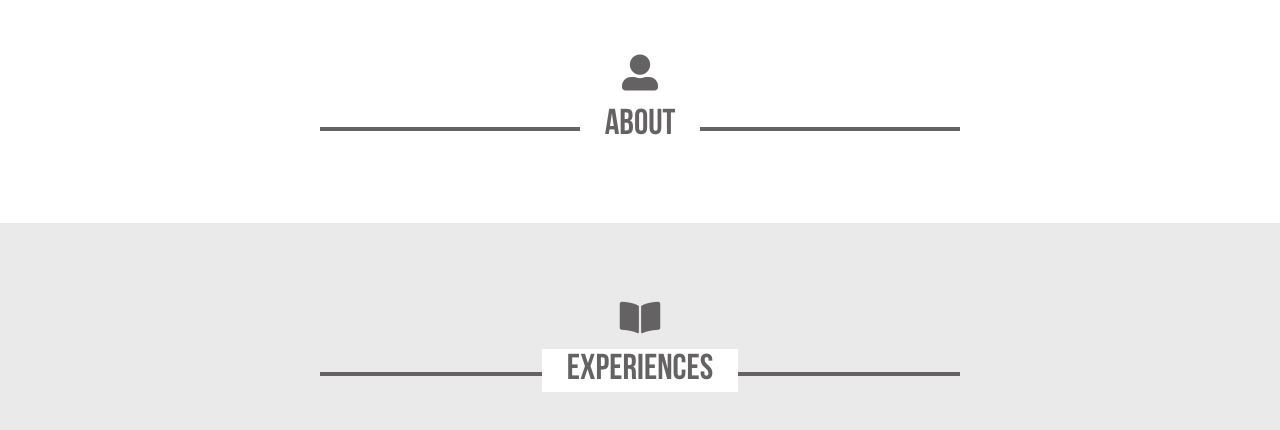
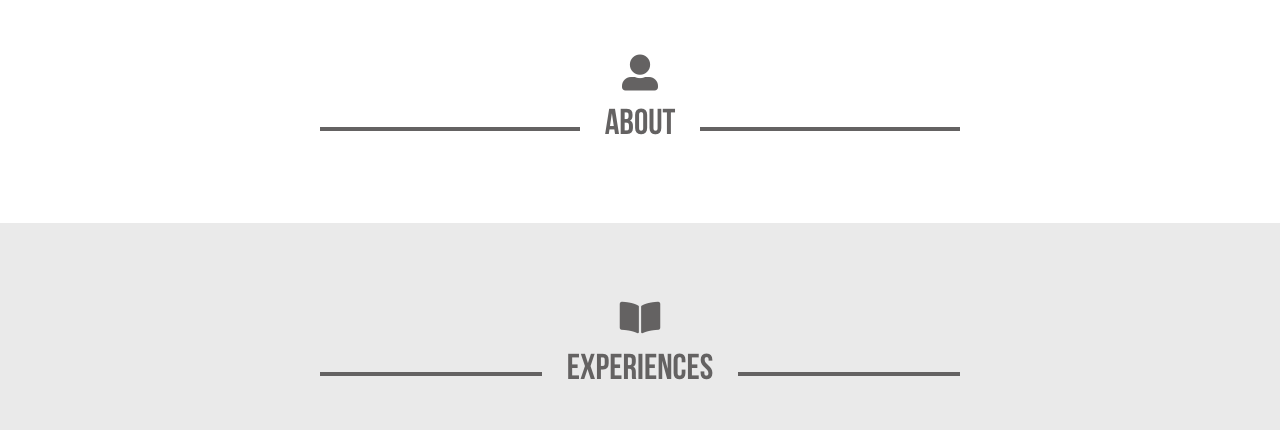
Before and after one commit to seanisoverhere/seanisoverhere.github.io, a plain HTML site: page index.html in a window 1280 px wide. Shown: the part 822-1252 px from the top of the page. Drawn offline with nearby package versions, Linux system fonts and the light colour scheme.

Commit message:
Update index.html

```diff
--- a/index.html
+++ b/index.html
@@ -84,7 +84,7 @@
       </div>
 <article class="title_container">
       <div class="heading_title">
-         <h3 class="heading_title-bg">Experiences<br/></h3>
+         <h3 id ="alt" class="heading_title-bg">Experiences<br/></h3>
          <div class="heading_title-line" style="width: 50%;">
         </div>
       </div>
```
